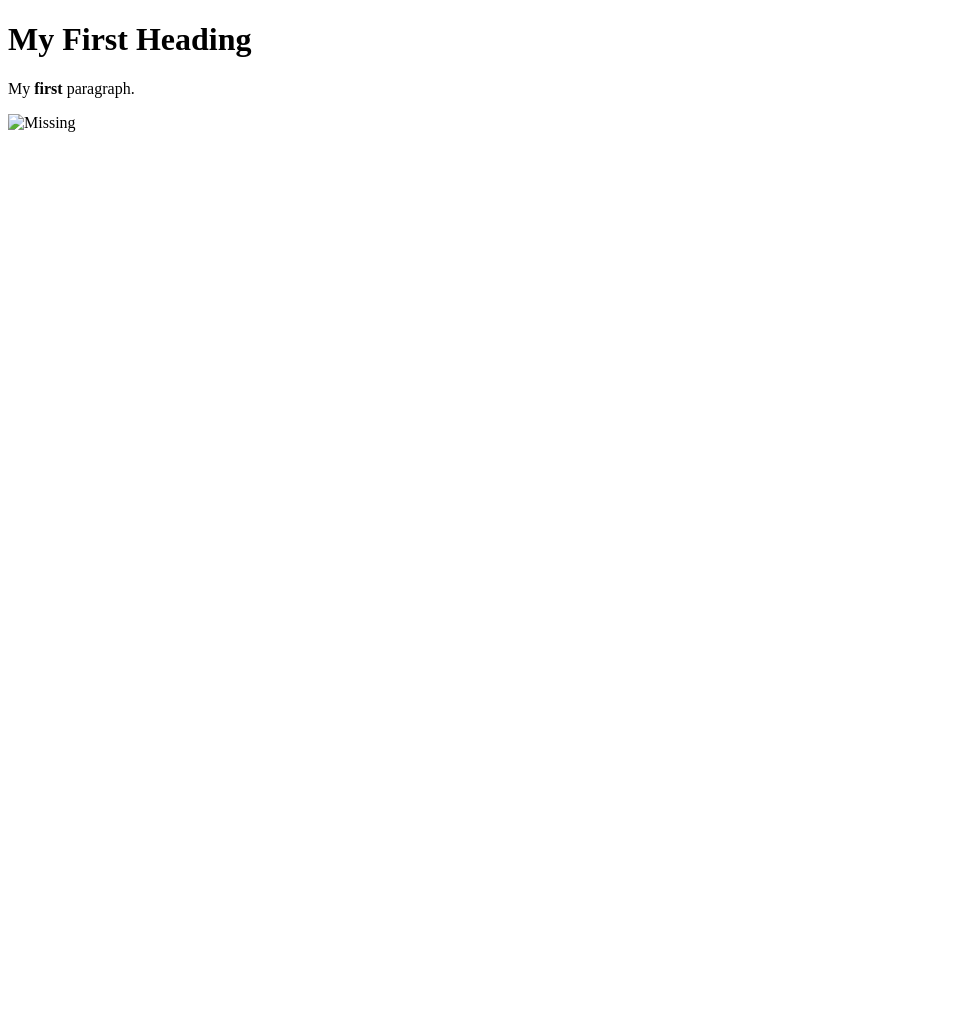
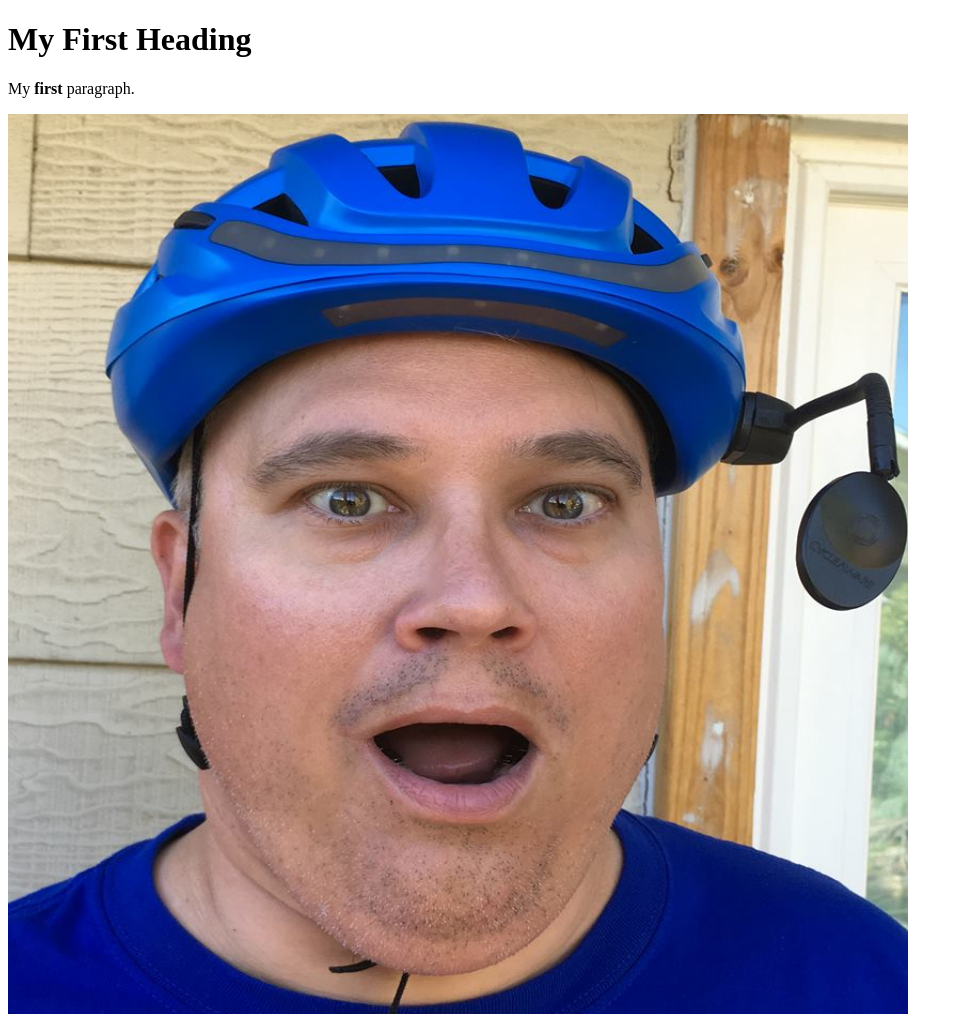
Before and after one commit to JasonVaughan/JasonVaughan.github.io, a plain HTML site: page index.htm in a window 1280 px wide. Shown: the whole page, without its empty margins (0-963 px from the left). Before the commit the page ends 800 px from the top, so only its background shows below. Drawn offline with Linux system fonts and the light colour scheme.

Commit message:
Add files via upload

```diff
--- a/index.htm
+++ b/index.htm
@@ -5,7 +5,7 @@
 <h1>My First Heading</h1>
 <p>My <b>first</b> paragraph.</p>
 
-<img src="prodf.jpg" alt="Missing" width="900" height="900">
+<img src="prof.jpg" alt="Missing" width="900" height="900">
 
 
 </body>
```
